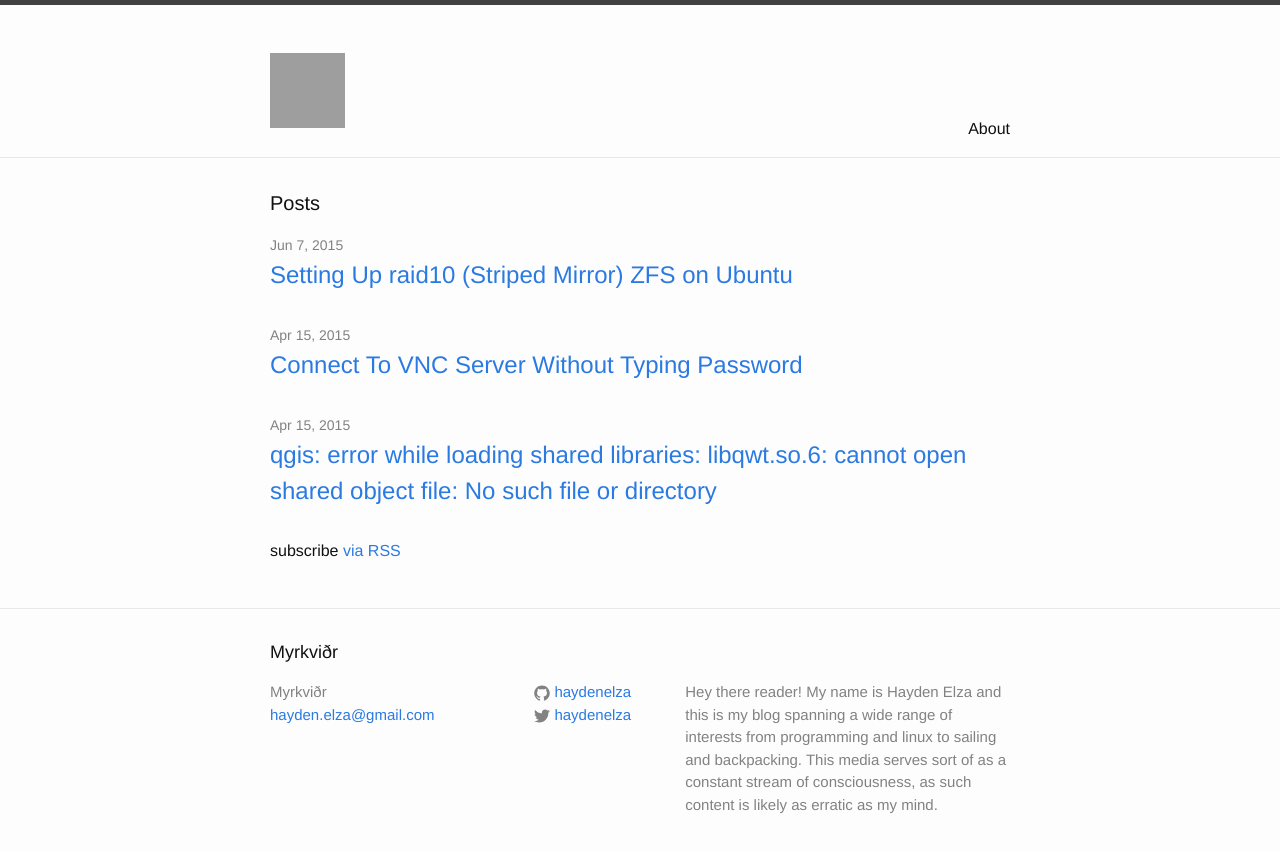
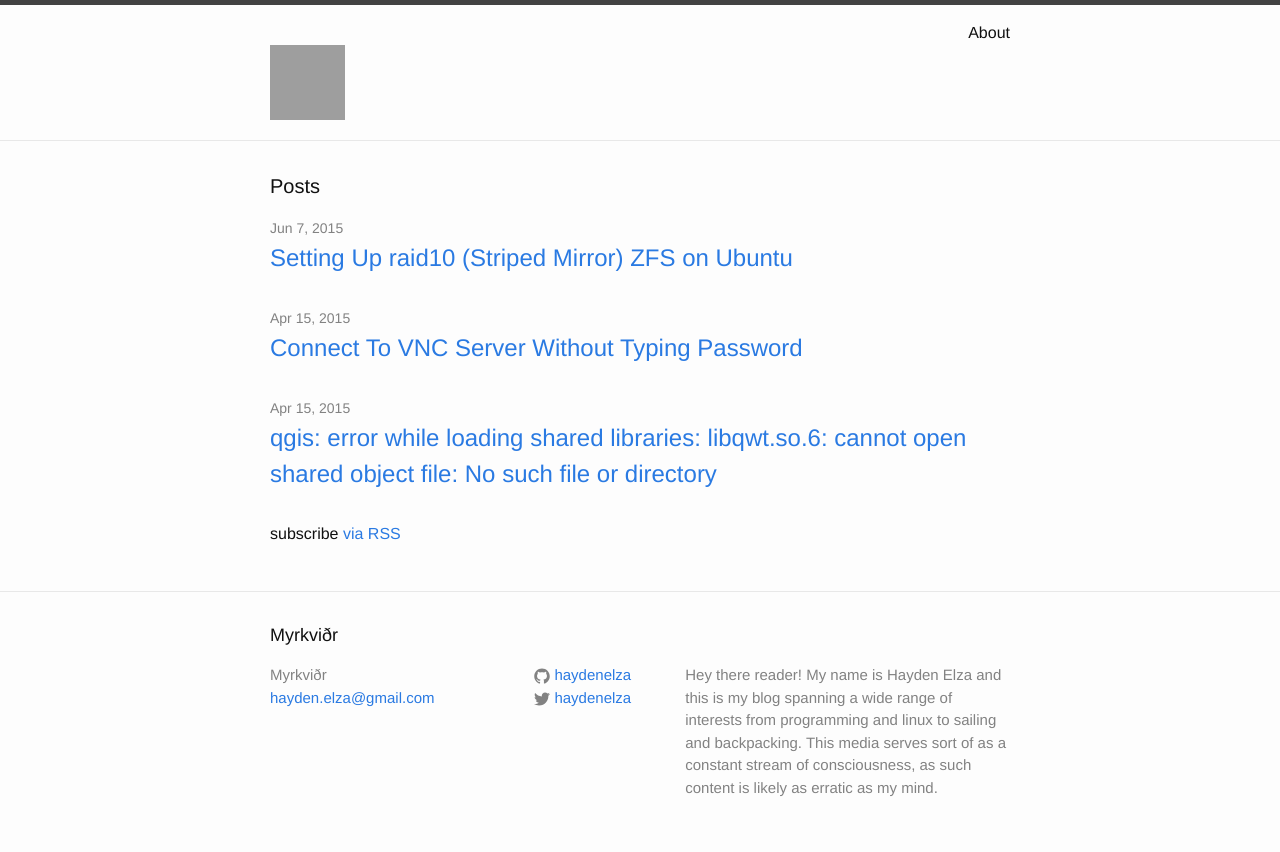
Before and after one commit to HaydenElza/blog, a Jekyll site: the page built from index.html, in a window 1280 px wide. Shown: the top 852 px of the page. Built offline with Jekyll 4.4.1, drawn with Linux system fonts in a browser that asks for light colours; grey boxes are pictures that could not be loaded.

Commit message:
Removed page breaks from header and adjust site-title padding.

```diff
--- a/_includes/header.html
+++ b/_includes/header.html
@@ -2,9 +2,7 @@
 
   <div class="wrapper">
 
-    <br><br>
     <a class="site-title" href="{{ site.baseurl }}/"><img src="/assets/img/logo.svg" alt="{{ site.title }}" height="75px" width="75px"></img></a>
-    <br><br>
 
     <nav class="site-nav">
       <a href="#" class="menu-icon">
--- a/_sass/_layout.scss
+++ b/_sass/_layout.scss
@@ -16,12 +16,21 @@
     letter-spacing: -1px;
     margin-bottom: 0;
     float: left;
+    padding-top: 40px;
+    padding-bottom: 20px;
+
+    @include media-query($on-palm) {
+        padding-top: 10px;
+        padding-bottom: 10px;
+    }
 
     &,
     &:visited {
         color: $grey-color-dark;
     }
 }
+
+
 
 .site-nav {
     float: right;
```
